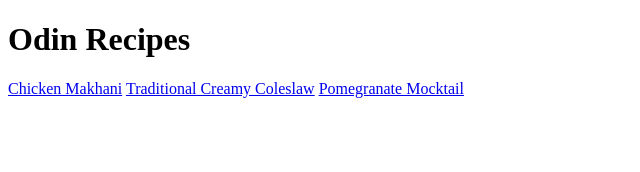
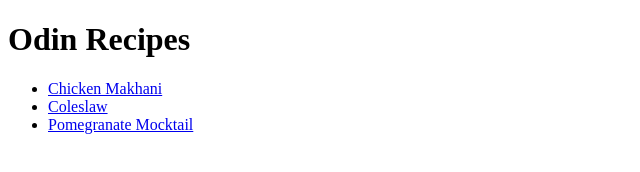
Before and after one commit to isaac-ron/odin-recipe, a plain HTML site: page index.html in a window 1280 px wide. Shown: the whole page, without its empty margins (0-640 px from the left). Drawn offline with Linux system fonts and the light colour scheme.

Commit message:
feat: list recipe pages on home page.
Make website sub pages listed vertically instead of horizontally.

```diff
--- a/index.html
+++ b/index.html
@@ -7,9 +7,11 @@
 </head>
 <body>
     <h1>Odin Recipes</h1>
-    <a href="recipes/makhani.html">Chicken Makhani</a>
-    <a href="recipes/coleslaw.html">Traditional Creamy Coleslaw</a>
-    <a href="recipes/mocktail.html">Pomegranate Mocktail</a>
+    <ul>
+        <li><a href="recipes/makhani.html">Chicken Makhani</a></li>
+        <li><a href="recipes/coleslaw.html">Coleslaw</a></li>
+        <li><a href="recipes/mocktail.html">Pomegranate Mocktail</a></li>
+    </ul>
 
 </body>
 </html>
```
